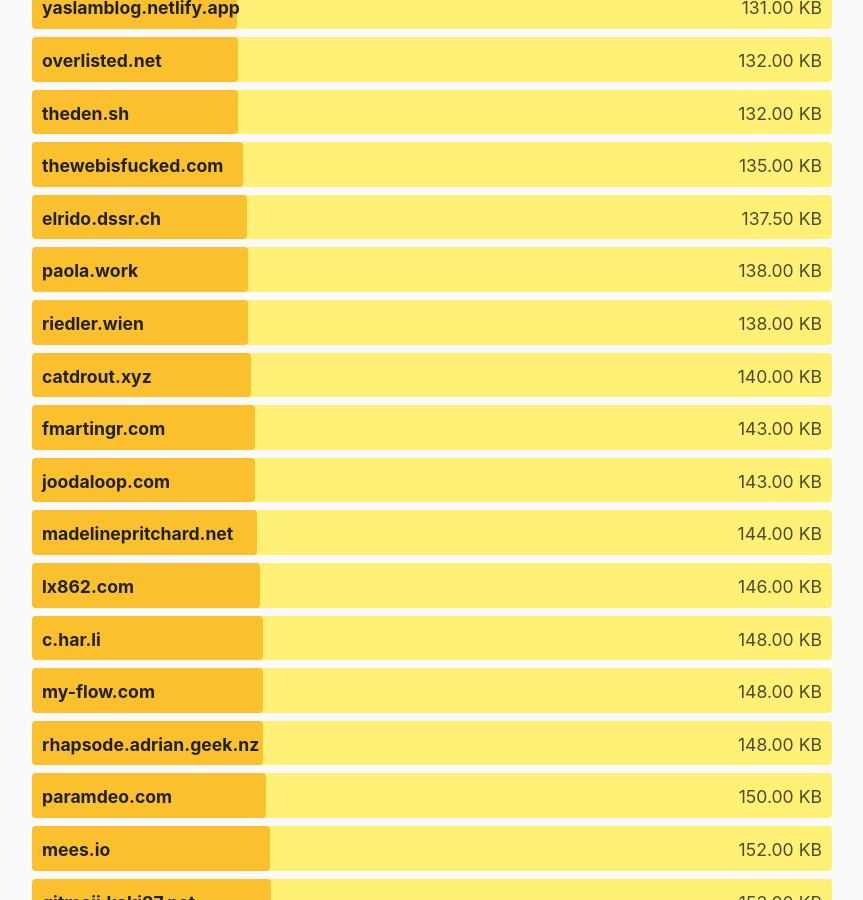
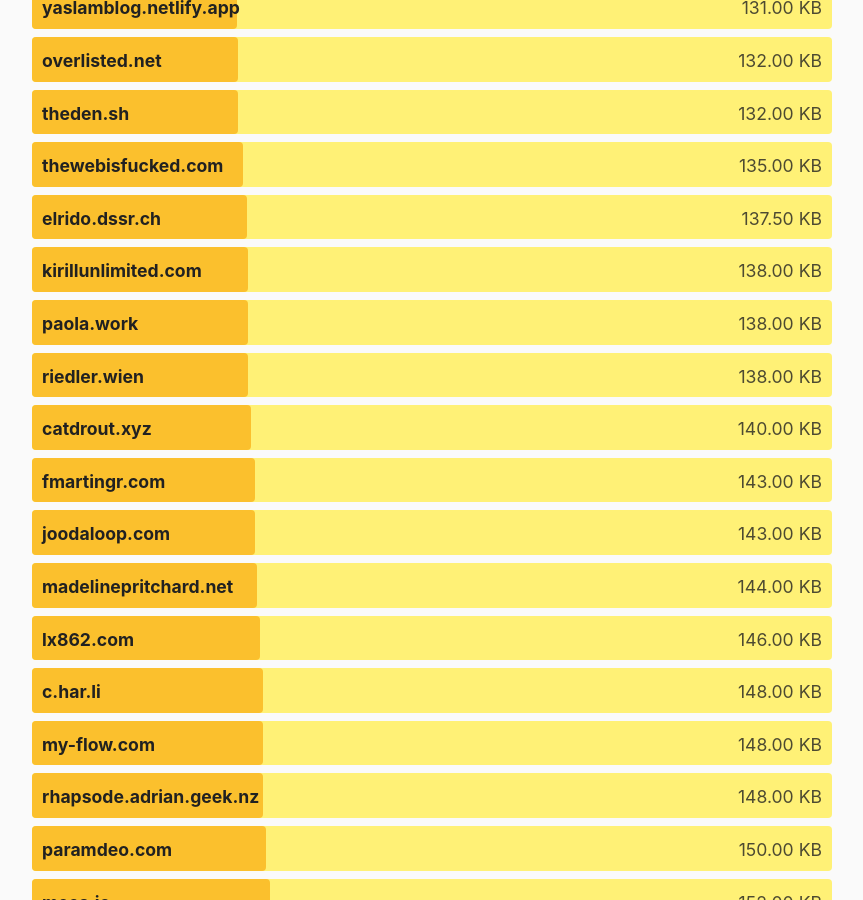
Before and after one commit to kevquirk/512kb.club, a Jekyll site: the page built from index.md, in a window 1280 px wide and 900 px high, scrolled down 23629 px. Shown: the whole window, without its empty margins (208-1071 px from the left). Built offline with Jekyll 4.4.1, drawn with Linux system fonts in a browser that asks for light colours.

Commit message:
Add kirillunlimited.com

```diff
--- a/_data/sites.yml
+++ b/_data/sites.yml
@@ -1697,6 +1697,11 @@
   size: 215
   last_checked: 2022-09-12
 
+- domain: kirillunlimited.com
+  url: https://kirillunlimited.com/
+  size: 138
+  last_checked: 2023-08-07
+
 - domain: kishvanchee.com
   url: https://kishvanchee.com/
   size: 11.5
```
